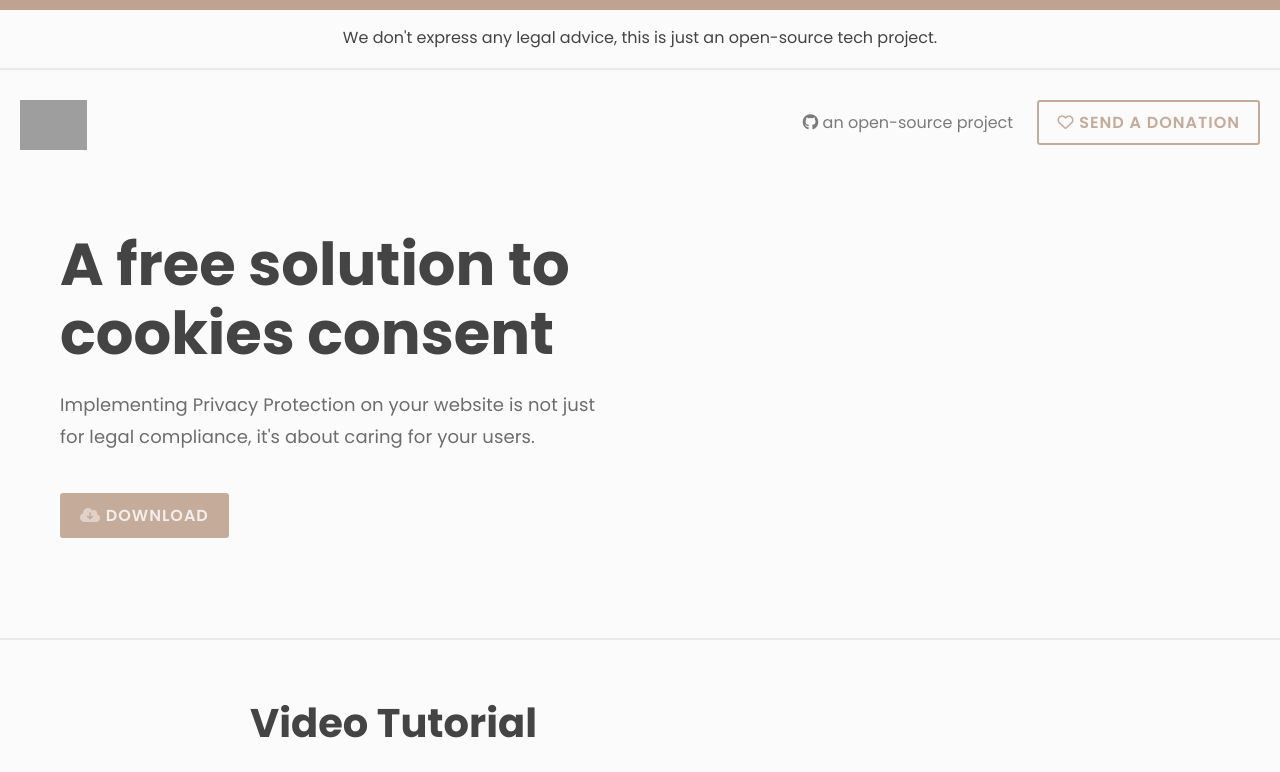
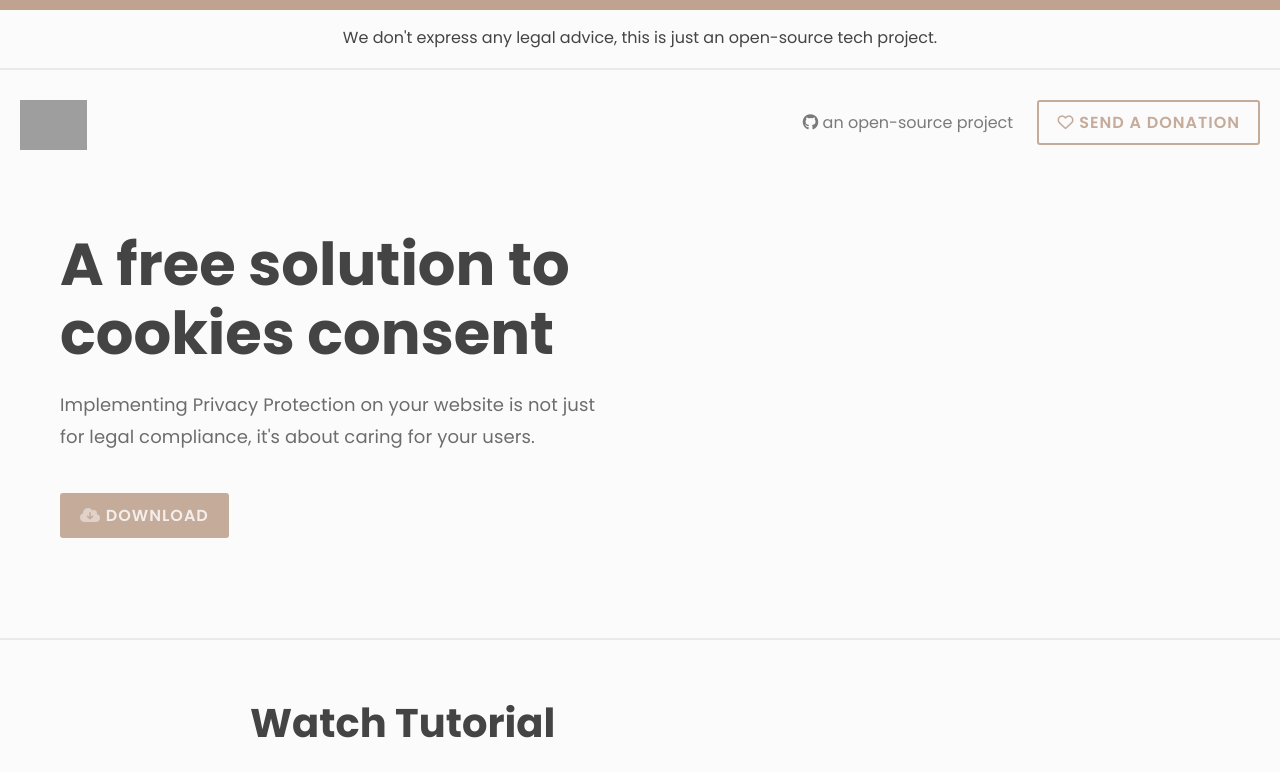
Before and after one commit to polyfen/polycookiessite, a PHP site: page / in a window 1280 px wide. Shown: the top 772 px of the page. Run offline with PHP 8.4, Linux system fonts and the light colour scheme; some libraries are stand-ins or nearby versions; grey boxes are pictures that could not be loaded.

Commit message:
Update index.php

```diff
--- a/index.php
+++ b/index.php
@@ -40,7 +40,7 @@
       </section>
 
       <section id="tutorial" class="container">
-         <h2>Video Tutorial</h2>
+         <h2>Watch Tutorial</h2>
         <iframe width="100%" height="450px" src="https://www.youtube-nocookie.com/embed/QSKiPr_VgPo?controls=0" title="YouTube video player" frameborder="0" allow="accelerometer; autoplay; clipboard-write; encrypted-media; gyroscope; picture-in-picture; web-share" allowfullscreen></iframe>
         <hr style="margin-top: 100px;margin-bottom:80px">
       </section>
```
